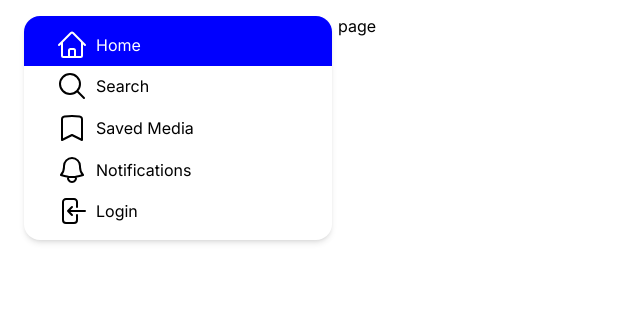
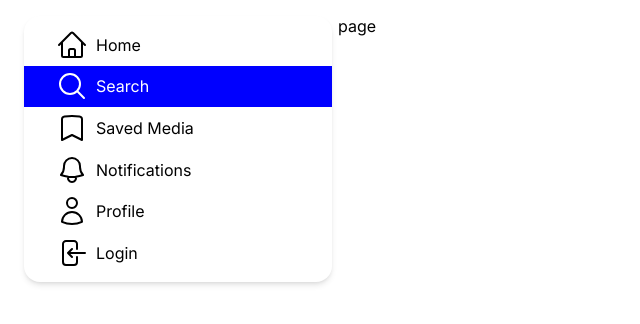
Before and after one commit to CasterraDev/Social-Media, a Next.js app: page /search in a window 1280 px wide. Shown: the top 324 px of the page, without its empty margins (0-640 px from the left). Built offline with nearby package versions, Linux system fonts and the light colour scheme; no server answers.

Commit message:
Added active path styling

```diff
--- a/src/components/SideLinkCard.tsx
+++ b/src/components/SideLinkCard.tsx
@@ -1,25 +1,32 @@
+"use client"
 import Link from "next/link"
 import styles from "../css/SideLinkCard.module.css"
 import Card from "./Card"
 import LogoutBtn from "./LogoutBtn"
-import { getServerSession } from "next-auth"
-import { authOptions } from "@/app/api/auth/[...nextauth]/route"
 import LoginBtn from "./LoginBtn"
+import { useSession } from "next-auth/react"
+import { usePathname } from "next/navigation"
 
-export default async function SideLinkCard() {
-    const session = await getServerSession(authOptions);
-    console.log("Session: " + session)
-    console.log("SessUser " + session?.user)
+export default function SideLinkCard() {
+    const { data: session, status } = useSession();
+    const path: string = usePathname();
+
+    let profileLink = "/login";
+    if (session) {
+        profileLink = `/profile/${session.user.username}`
+    }
+
     return (
         <Card>
-            <Link href="/" className={`${styles.link} ${styles.linkActive}`}>
+
+            <Link href="/" className={`${styles.link} ${path == "/" && styles.linkActive}`}>
                 <svg xmlns="http://www.w3.org/2000/svg" fill="none" viewBox="0 0 24 24" strokeWidth={1.5} stroke="currentColor">
                     <path strokeLinecap="round" strokeLinejoin="round" d="M2.25 12l8.954-8.955c.44-.439 1.152-.439 1.591 0L21.75 12M4.5 9.75v10.125c0 .621.504 1.125 1.125 1.125H9.75v-4.875c0-.621.504-1.125 1.125-1.125h2.25c.621 0 1.125.504 1.125 1.125V21h4.125c.621 0 1.125-.504 1.125-1.125V9.75M8.25 21h8.25" />
                 </svg>
                 <p>Home</p>
             </Link>
 
-            <Link href="search" className={styles.link}>
+            <Link href="/search" className={`${styles.link} ${path == "/search" && styles.linkActive}`}>
                 <svg xmlns="http://www.w3.org/2000/svg" fill="none" viewBox="0 0 24 24" strokeWidth={1.5} stroke="currentColor" className="w-6 h-6">
                     <path strokeLinecap="round" strokeLinejoin="round" d="M21 21l-5.197-5.197m0 0A7.5 7.5 0 105.196 5.196a7.5 7.5 0 0010.607 10.607z" />
                 </svg>
@@ -27,28 +34,26 @@ export default async function SideLinkCard() {
             </Link>
 
 
-            <Link href="saved" className={styles.link}>
+            <Link href="/saved" className={`${styles.link} ${path == "/saved" && styles.linkActive}`}>
                 <svg xmlns="http://www.w3.org/2000/svg" fill="none" viewBox="0 0 24 24" strokeWidth={1.5} stroke="currentColor">
                     <path strokeLinecap="round" strokeLinejoin="round" d="M17.593 3.322c1.1.128 1.907 1.077 1.907 2.185V21L12 17.25 4.5 21V5.507c0-1.108.806-2.057 1.907-2.185a48.507 48.507 0 0111.186 0z" />
                 </svg>
                 <p>Saved Media</p>
             </Link>
 
-            <Link href="notifications" className={styles.link}>
+            <Link href="/notifications" className={`${styles.link} ${path == "/notifications" && styles.linkActive}`}>
                 <svg xmlns="http://www.w3.org/2000/svg" fill="none" viewBox="0 0 24 24" strokeWidth={1.5} stroke="currentColor">
                     <path strokeLinecap="round" strokeLinejoin="round" d="M14.857 17.082a23.848 23.848 0 005.454-1.31A8.967 8.967 0 0118 9.75v-.7V9A6 6 0 006 9v.75a8.967 8.967 0 01-2.312 6.022c1.733.64 3.56 1.085 5.455 1.31m5.714 0a24.255 24.255 0 01-5.714 0m5.714 0a3 3 0 11-5.714 0" />
                 </svg>
                 <p>Notifications</p>
             </Link>
 
-            {session &&
-                <Link href="" className={styles.link}>
-                    <svg xmlns="http://www.w3.org/2000/svg" fill="none" viewBox="0 0 24 24" strokeWidth={1.5} stroke="currentColor" className="w-6 h-6">
-                        <path strokeLinecap="round" strokeLinejoin="round" d="M15.75 6a3.75 3.75 0 11-7.5 0 3.75 3.75 0 017.5 0zM4.501 20.118a7.5 7.5 0 0114.998 0A17.933 17.933 0 0112 21.75c-2.676 0-5.216-.584-7.499-1.632z" />
-                    </svg>
-                    <p>Profile</p>
-                </Link>
-            }
+            <Link href={profileLink} className={`${styles.link} ${path == `/profile/${session?.user.username}` && styles.linkActive}`}>
+                <svg xmlns="http://www.w3.org/2000/svg" fill="none" viewBox="0 0 24 24" strokeWidth={1.5} stroke="currentColor" className="w-6 h-6">
+                    <path strokeLinecap="round" strokeLinejoin="round" d="M15.75 6a3.75 3.75 0 11-7.5 0 3.75 3.75 0 017.5 0zM4.501 20.118a7.5 7.5 0 0114.998 0A17.933 17.933 0 0112 21.75c-2.676 0-5.216-.584-7.499-1.632z" />
+                </svg>
+                <p>Profile</p>
+            </Link>
 
             {session ? <LogoutBtn /> : <LoginBtn />}
         </Card>
--- a/src/css/SideLinkCard.module.css
+++ b/src/css/SideLinkCard.module.css
@@ -1,13 +1,3 @@
-.wrapper{
-    box-shadow: 0 4px 6px -1px rgb(0 0 0 / 0.1), 0 2px 4px -2px rgb(0 0 0 / 0.1);
-    padding: .5em;
-    text-align: center;
-    cursor: pointer;
-    background-color: white;
-    color: black;
-    border-radius: 1rem;
-}
-
 .link{
     color: black;
     text-decoration: none;
```
